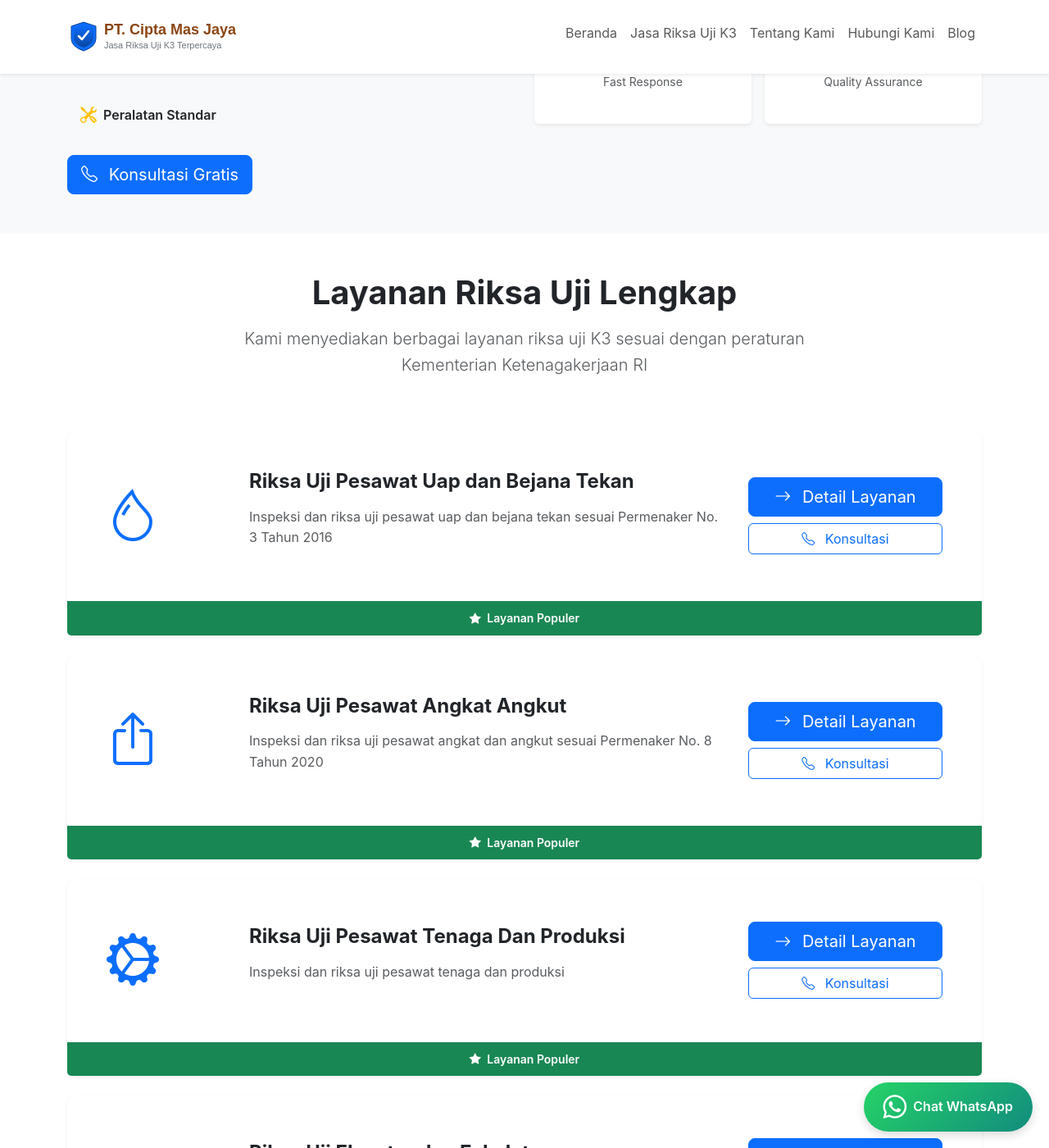
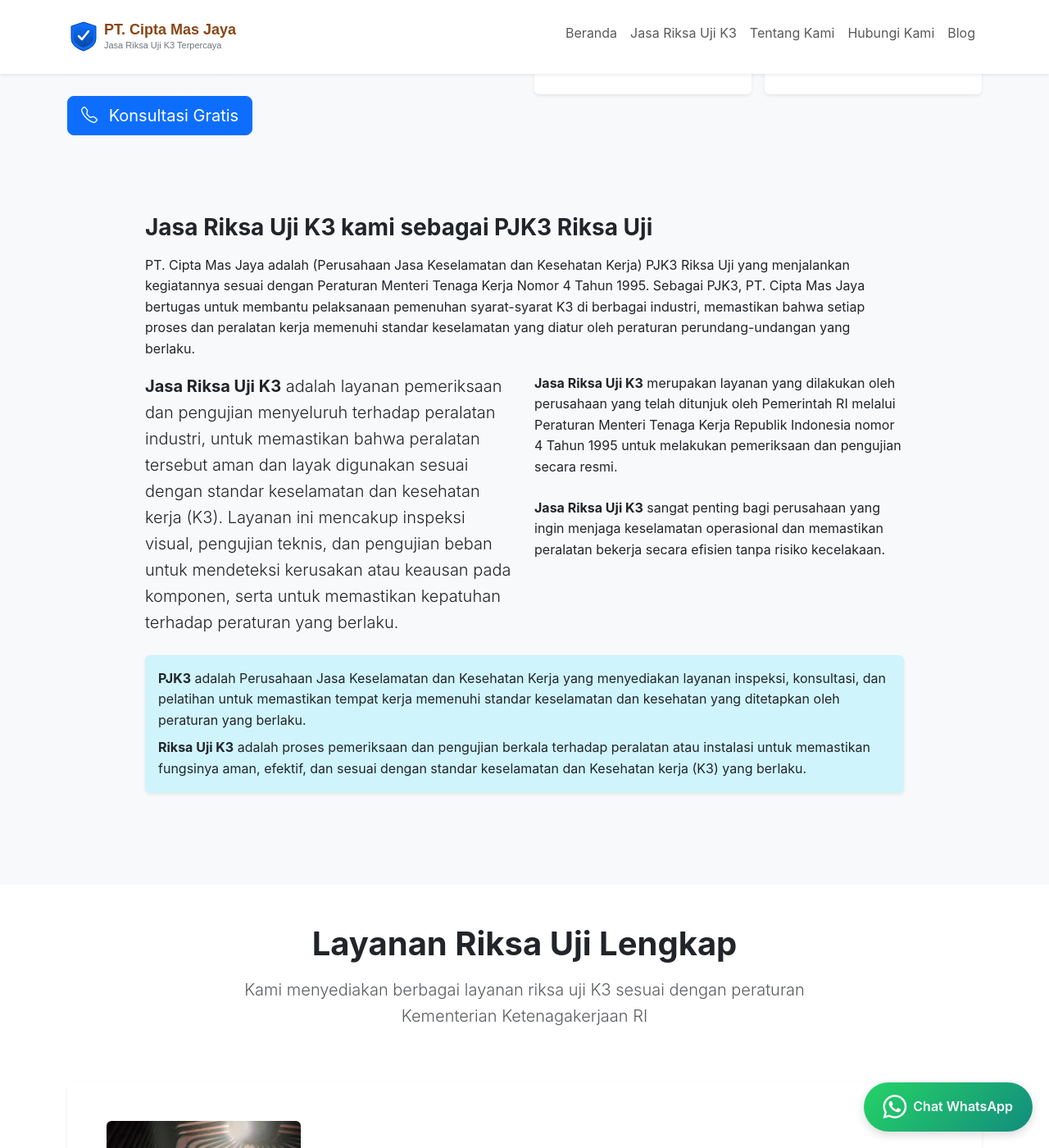
Before and after one commit to ciptamasjaya/cmj.github.io, a Jekyll site: the page built from layanan.html, in a window 1280 px wide and 1400 px high, scrolled down 645 px. Shown: the whole window at 82% size. Built offline with Jekyll 4.4.1, drawn with Linux system fonts in a browser that asks for light colours; some of the changed text lies outside the part shown.

Commit message:
Enhance layanan page with modular blocks and SEO improvements
Content Changes:
- Update service images in _data/services.yml to use correct images from layanan page
- Change H2 to H1 in block--service-intro.html for better SEO structure
- Update block--service-list.html to display service images properly

New Modular Blocks:
- Add block--jasa-riksa-uji-intro.html: Introduction content for Jasa Riksa Uji K3
- Add block--jasa-riksa-uji-gallery.html: Image gallery separated from intro (7 images)
- Add block--jenis-inspeksi-k3.html: Comparison of planned vs unplanned inspections
- Add block--google-maps.html: Google Maps embed as standalone block
- Add block--pjk3-terdekat.html: PJK3 Terdekat section with company info

Page Structure:
- Update layanan.html to use new modular blocks
- Improve content organization and flow
- Better separation of concerns with reusable blocks

🤖 Generated with [Claude Code](https://claude.com/claude-code)

Co-Authored-By: Claude <noreply@anthropic.com>

```diff
--- /dev/null
+++ b/_includes/reusable/block--google-maps.html
@@ -0,0 +1,38 @@
+{% comment %}
+============================================================================
+Google Maps Block
+============================================================================
+
+@file        _includes/reusable/block--google-maps.html
+@description Google Maps embed showing PT. Cipta Mas Jaya location
+@version     1.0.0
+@date        2025-11-23
+@author      arisciwek (PT. Cipta Mas Jaya)
+
+Features:
+---------
+- Responsive Google Maps embed
+- Lazy loading for performance
+- Accessible with proper title
+- Full-width layout with 21:9 ratio
+
+Usage:
+------
+{% include reusable/block--google-maps.html %}
+
+============================================================================
+{% endcomment %}
+
+<section class="block--google-maps py-5 bg-light">
+  <div class="container-fluid px-0">
+    <div class="ratio ratio-21x9">
+      <iframe src="https://www.google.com/maps/embed?pb=!1m18!1m12!1m3!1d3967.118673836575!2d106.13840169999999!3d-6.1147223!2m3!1f0!2f0!3f0!3m2!1i1024!2i768!4f13.1!3m3!1m2!1s0x2e4221c56d0b3687%3A0xb2eea581074f696a!2sPT.%20CIPTA%20MAS%20JAYA%20-%20PJK3%20Riksa%20Uji!5e0!3m2!1sid!2sid!4v1725689444193!5m2!1sid!2sid"
+              style="border:0;"
+              allowfullscreen=""
+              loading="lazy"
+              referrerpolicy="no-referrer-when-downgrade"
+              title="Lokasi PT. Cipta Mas Jaya - PJK3 Riksa Uji">
+      </iframe>
+    </div>
+  </div>
+</section>
--- /dev/null
+++ b/_includes/reusable/block--jasa-riksa-uji-gallery.html
@@ -0,0 +1,119 @@
+{% comment %}
+============================================================================
+Jasa Riksa Uji K3 Gallery Block
+============================================================================
+
+@file        _includes/reusable/block--jasa-riksa-uji-gallery.html
+@description Image gallery showcasing Jasa Riksa Uji K3 services
+@version     1.0.0
+@date        2025-11-23
+@author      arisciwek (PT. Cipta Mas Jaya)
+
+Features:
+---------
+- Responsive image gallery
+- 7 images in varied grid layout
+- Optimized loading with lazy loading
+- Professional presentation with shadows
+
+Usage:
+------
+{% include reusable/block--jasa-riksa-uji-gallery.html %}
+
+============================================================================
+{% endcomment %}
+
+<section class="block--jasa-riksa-uji-gallery py-5">
+  <div class="container-fluid px-lg-5">
+
+    <!-- Service Images Gallery -->
+    <div class="row g-3">
+
+      <!-- Image 1 -->
+      <div class="col-md-4">
+        <div class="card border-0 shadow-sm h-100">
+          <img src="/wp-content/uploads/2024/10/jasa-riksa-uji-k3-pt-cipta-mas-jaya-01.jpg"
+               alt="Jasa Riksa Uji K3 adalah layanan yang bertujuan untuk melakukan pemeriksaan dan pengujian terhadap peralatan kerja, instalasi, serta fasilitas lainnya guna memastikan bahwa semua sesuai dengan standar keselamatan dan kesehatan kerja (K3) yang berlaku, sehingga dapat mencegah kecelakaan kerja."
+               title="Jasa Riksa Uji K3 1"
+               class="card-img-top"
+               style="height: 250px; object-fit: cover;"
+               loading="lazy">
+        </div>
+      </div>
+
+      <!-- Image 2 -->
+      <div class="col-md-4">
+        <div class="card border-0 shadow-sm h-100">
+          <img src="/wp-content/uploads/2024/10/jasa-riksa-uji-k3-pt-cipta-mas-jaya-03.jpg"
+               alt="Jasa Riksa Uji K3 adalah layanan yang menyediakan verifikasi teknis terhadap mesin, instalasi, dan alat-alat industri, memastikan bahwa setiap komponen bekerja sesuai dengan prosedur keselamatan dan mendukung lingkungan kerja yang aman dan produktif."
+               title="Jasa Riksa Uji K3 2"
+               class="card-img-top"
+               style="height: 250px; object-fit: cover;"
+               loading="lazy">
+        </div>
+      </div>
+
+      <!-- Image 3 -->
+      <div class="col-md-4">
+        <div class="card border-0 shadow-sm h-100">
+          <img src="/wp-content/uploads/2024/10/jasa-riksa-uji-k3-pt-cipta-mas-jaya-02.jpeg"
+               alt="Jasa Riksa Uji K3 adalah sebuah layanan yang berfokus pada pengujian dan pemeriksaan keselamatan terhadap alat-alat industri serta fasilitas kerja, bertujuan untuk memastikan keamanan dan kelayakan operasional sesuai dengan standar K3 yang telah ditetapkan."
+               title="Jasa Riksa Uji K3 3"
+               class="card-img-top"
+               style="height: 250px; object-fit: cover;"
+               loading="lazy">
+        </div>
+      </div>
+
+      <!-- Image 4 (larger) -->
+      <div class="col-md-8">
+        <div class="card border-0 shadow-sm h-100">
+          <img src="/wp-content/uploads/2024/10/jasa-riksa-uji-k3-pt-cipta-mas-jaya-07-scaled.jpg"
+               alt="Jasa Riksa Uji K3 adalah layanan inspeksi menyeluruh terhadap alat dan fasilitas kerja untuk menilai tingkat keamanan dan kepatuhannya terhadap peraturan K3 yang berlaku, guna mencegah risiko kecelakaan dan kerugian operasional di tempat kerja."
+               title="Jasa Riksa Uji K3 4"
+               class="card-img-top"
+               style="height: 300px; object-fit: cover;"
+               loading="lazy">
+        </div>
+      </div>
+
+      <!-- Image 5 -->
+      <div class="col-md-4">
+        <div class="card border-0 shadow-sm h-100">
+          <img src="/wp-content/uploads/2024/10/jasa-riksa-uji-k3-pt-cipta-mas-jaya-03-1.jpg"
+               alt="Jasa Riksa Uji K3 adalah solusi komprehensif untuk memastikan semua peralatan dan fasilitas yang digunakan di tempat kerja telah memenuhi persyaratan keselamatan yang ditetapkan oleh pemerintah dan peraturan K3, sehingga menjaga keamanan para pekerja dan meningkatkan keandalan operasional."
+               title="Jasa Riksa Uji K3 5"
+               class="card-img-top"
+               style="height: 300px; object-fit: cover;"
+               loading="lazy">
+        </div>
+      </div>
+
+      <!-- Image 6 -->
+      <div class="col-md-6">
+        <div class="card border-0 shadow-sm h-100">
+          <img src="/wp-content/uploads/2024/10/jasa-riksa-uji-k3-pt-cipta-mas-jaya-05.jpg"
+               alt="Jasa Riksa Uji K3 adalah bentuk inspeksi yang dilakukan untuk memverifikasi apakah peralatan, instalasi, dan mesin-mesin industri sudah memenuhi syarat keamanan dan layak digunakan dalam operasional sehari-hari."
+               title="Jasa Riksa Uji K3 6"
+               class="card-img-top"
+               style="height: 250px; object-fit: cover;"
+               loading="lazy">
+        </div>
+      </div>
+
+      <!-- Image 7 -->
+      <div class="col-md-6">
+        <div class="card border-0 shadow-sm h-100">
+          <img src="/wp-content/uploads/2024/10/jasa-riksa-uji-k3-pt-cipta-mas-jaya-06.jpeg"
+               alt="Jasa Riksa Uji K3 adalah layanan penting yang dilakukan untuk memastikan bahwa semua perangkat dan fasilitas di lingkungan kerja berada dalam kondisi aman, baik dari segi struktural maupun operasional, demi mencegah terjadinya kecelakaan kerja."
+               title="Jasa Riksa Uji K3 7"
+               class="card-img-top"
+               style="height: 250px; object-fit: cover;"
+               loading="lazy">
+        </div>
+      </div>
+
+    </div>
+
+  </div>
+</section>
--- /dev/null
+++ b/_includes/reusable/block--jasa-riksa-uji-intro.html
@@ -0,0 +1,91 @@
+{% comment %}
+============================================================================
+Jasa Riksa Uji K3 Intro Block
+============================================================================
+
+@file        _includes/reusable/block--jasa-riksa-uji-intro.html
+@description Introduction section for Jasa Riksa Uji K3 services
+@version     1.0.0
+@date        2025-11-23
+@author      arisciwek (PT. Cipta Mas Jaya)
+
+Features:
+---------
+- SEO-optimized intro content from WordPress
+- Image gallery showcasing services
+- Responsive grid layout
+- Professional presentation
+
+Usage:
+------
+{% include reusable/block--jasa-riksa-uji-intro.html %}
+
+============================================================================
+{% endcomment %}
+
+<section class="block--jasa-riksa-uji-intro py-5 bg-light">
+  <div class="container">
+
+    <!-- Company Intro -->
+    <div class="row">
+      <div class="col-lg-10 mx-auto">
+        <h2 class="h3 fw-bold mb-3">Jasa Riksa Uji K3 kami sebagai PJK3 Riksa Uji</h2>
+        <p>
+          PT. Cipta Mas Jaya adalah (Perusahaan Jasa Keselamatan dan Kesehatan Kerja) PJK3 Riksa Uji
+          yang menjalankan kegiatannya sesuai dengan Peraturan Menteri Tenaga Kerja Nomor 4 Tahun 1995.
+          Sebagai PJK3, PT. Cipta Mas Jaya bertugas untuk membantu pelaksanaan pemenuhan syarat-syarat K3
+          di berbagai industri, memastikan bahwa setiap proses dan peralatan kerja memenuhi standar
+          keselamatan yang diatur oleh peraturan perundang-undangan yang berlaku.
+        </p>
+      </div>
+    </div>
+
+    <!-- Intro Text Content -->
+    <div class="row mb-5">
+      <div class="col-lg-10 mx-auto">
+        <div class="content-wrapper">
+          <div class="row">
+            <div class="col-lg-6">
+              <p class="lead mb-4">
+                <strong>Jasa Riksa Uji K3</strong> adalah layanan pemeriksaan dan pengujian menyeluruh
+                terhadap peralatan industri, untuk memastikan bahwa peralatan tersebut aman dan layak
+                digunakan sesuai dengan standar keselamatan dan kesehatan kerja (K3). Layanan ini mencakup
+                inspeksi visual, pengujian teknis, dan pengujian beban untuk mendeteksi kerusakan atau
+                keausan pada komponen, serta untuk memastikan kepatuhan terhadap peraturan yang berlaku.
+              </p>
+            </div>
+
+            <div class="col-lg-6">
+
+              <p class="mb-4">
+                <strong>Jasa Riksa Uji K3</strong> merupakan layanan yang dilakukan oleh perusahaan yang telah ditunjuk oleh
+                Pemerintah RI melalui Peraturan Menteri Tenaga Kerja Republik Indonesia nomor 4 Tahun 1995
+                untuk melakukan pemeriksaan dan pengujian secara resmi.
+              </p>
+
+              <p class="mb-4">
+                <strong>Jasa Riksa Uji K3</strong> sangat penting bagi perusahaan yang ingin menjaga
+                keselamatan operasional dan memastikan peralatan bekerja secara efisien tanpa risiko kecelakaan.
+              </p>
+            </div>
+          </div>
+
+          <div class="alert alert-info border-0 shadow-sm">
+            <p class="mb-2">
+              <strong>PJK3</strong> adalah Perusahaan Jasa Keselamatan dan Kesehatan Kerja yang menyediakan
+              layanan inspeksi, konsultasi, dan pelatihan untuk memastikan tempat kerja memenuhi standar
+              keselamatan dan kesehatan yang ditetapkan oleh peraturan yang berlaku.
+            </p>
+            <p class="mb-0">
+              <strong>Riksa Uji K3</strong> adalah proses pemeriksaan dan pengujian berkala terhadap
+              peralatan atau instalasi untuk memastikan fungsinya aman, efektif, dan sesuai dengan standar
+              keselamatan dan Kesehatan kerja (K3) yang berlaku.
+            </p>
+          </div>
+
+        </div>
+      </div>
+    </div>
+
+  </div>
+</section>
--- /dev/null
+++ b/_includes/reusable/block--jenis-inspeksi-k3.html
@@ -0,0 +1,121 @@
+{% comment %}
+============================================================================
+Jenis Inspeksi K3 Block
+============================================================================
+
+@file        _includes/reusable/block--jenis-inspeksi-k3.html
+@description Types of K3 inspection: Planned vs Unplanned comparison
+@version     1.0.1
+@date        2025-11-23
+@author      arisciwek (PT. Cipta Mas Jaya)
+
+Features:
+---------
+- SEO-optimized content from WordPress
+- Comparison card layout
+- Responsive design
+
+Usage:
+------
+{% include reusable/block--jenis-inspeksi-k3.html %}
+
+============================================================================
+{% endcomment %}
+
+<section class="block--jenis-inspeksi-k3 py-5">
+  <div class="container">
+
+    <!-- Section Header -->
+    <div class="row mb-5">
+      <div class="col-lg-10 mx-auto">
+        <h2 class="h2 fw-bold mb-3">Jenis Inspeksi K3</h2>
+
+        <p class="mb-3">
+          Inspeksi K3 adalah proses pemeriksaan yang dilakukan untuk memastikan bahwa lingkungan kerja,
+          peralatan, dan prosedur operasional mematuhi standar keselamatan dan kesehatan kerja (K3) yang berlaku.
+        </p>
+
+        <p class="mb-3">
+          Jenis inspeksi K3 mencakup beberapa kategori utama, seperti inspeksi terencana yang dilakukan secara
+          berkala untuk memastikan semua peralatan dan fasilitas kerja memenuhi standar keselamatan yang berlaku.
+          Inspeksi tidak terencana dilakukan mendadak tanpa pemberitahuan untuk mengevaluasi kepatuhan di kondisi
+          nyata. Inspeksi khusus dilakukan ketika ada kejadian tertentu, seperti kecelakaan kerja, yang memerlukan
+          penyelidikan lebih lanjut.
+        </p>
+
+        <p class="mb-4">
+          Inspeksi Terencana dan Tidak Terencana adalah dua pendekatan penting dalam memastikan keselamatan dan
+          kepatuhan operasional. Kedua jenis inspeksi ini saling melengkapi, dengan inspeksi terencana memberikan
+          dasar pemantauan yang konsisten, sementara inspeksi tidak terencana bertindak sebagai pengendalian
+          tambahan untuk menangani masalah mendesak.
+        </p>
+      </div>
+    </div>
+
+    <!-- Comparison Cards -->
+    <div class="row g-4 mb-5">
+
+      <!-- Inspeksi Terencana -->
+      <div class="col-md-6">
+        <div class="card border-0 shadow-sm h-100">
+          <div class="card-body p-4">
+            <div class="text-center mb-3">
+              <i class="bi bi-calendar-check display-4 text-primary"></i>
+            </div>
+            <h3 class="h4 fw-bold text-center mb-3">
+              Inspeksi<br>Terencana
+            </h3>
+            <p class="text-muted">
+              Inspeksi terencana adalah inspeksi yang dilakukan secara rutin sesuai jadwal yang telah ditetapkan
+              untuk mengidentifikasi potensi bahaya dan memastikan semua peralatan serta prosedur kerja memenuhi
+              standar keselamatan dan Kesehatan kerja.
+            </p>
+          </div>
+          <div class="card-footer bg-primary bg-opacity-10 border-0 text-center py-3">
+            <small class="text-primary fw-semibold">
+              <i class="bi bi-check-circle me-1"></i>
+              Dilakukan Secara Berkala
+            </small>
+          </div>
+        </div>
+      </div>
+
+      <!-- Inspeksi Tidak Terencana -->
+      <div class="col-md-6">
+        <div class="card border-0 shadow-sm h-100">
+          <div class="card-body p-4">
+            <div class="text-center mb-3">
+              <i class="bi bi-alarm display-4 text-warning"></i>
+            </div>
+            <h3 class="h4 fw-bold text-center mb-3">
+              Inspeksi<br>Tidak Terencana
+            </h3>
+            <p class="text-muted">
+              Inspeksi tidak terencana adalah inspeksi dilakukan tanpa pemberitahuan sebelumnya, sering kali
+              dipicu oleh insiden atau keluhan, dengan tujuan mengevaluasi situasi darurat dan mendeteksi risiko
+              yang mungkin terlewat dalam inspeksi terencana.
+            </p>
+          </div>
+          <div class="card-footer bg-warning bg-opacity-10 border-0 text-center py-3">
+            <small class="text-warning fw-semibold">
+              <i class="bi bi-exclamation-triangle me-1"></i>
+              Tanpa Pemberitahuan
+            </small>
+          </div>
+        </div>
+      </div>
+
+    </div>
+
+    <!-- CTA Button -->
+    <div class="row">
+      <div class="col-12 text-center">
+        <a href="{{ '/contact' | relative_url }}" class="btn btn-primary btn-lg">
+          <i class="bi bi-chat-dots me-2"></i>
+          Konsultasi Sekarang
+        </a>
+      </div>
+    </div>
+
+  </div>
+</section>
--- /dev/null
+++ b/_includes/reusable/block--pjk3-terdekat.html
@@ -0,0 +1,54 @@
+{% comment %}
+============================================================================
+PJK3 Terdekat Block
+============================================================================
+
+@file        _includes/reusable/block--pjk3-terdekat.html
+@description PJK3 Riksa Uji Terdekat section
+@version     1.0.0
+@date        2025-11-23
+@author      arisciwek (PT. Cipta Mas Jaya)
+
+Features:
+---------
+- SEO-optimized content about PJK3 location
+- Professional presentation
+- Centered layout with max-width
+- Responsive design
+
+Usage:
+------
+{% include reusable/block--pjk3-terdekat.html %}
+
+============================================================================
+{% endcomment %}
+
+<section class="pjk3-terdekat py-5">
+  <div class="container">
+
+    <div class="row">
+      <div class="col-lg-8 mx-auto text-center">
+
+        <p class="text-muted text-uppercase mb-2 fw-semibold">
+          PT. Cipta Mas Jaya adalah PJK3 terdekat dengan anda sebagai Penyedia Jasa Riksa Uji K3
+        </p>
+
+        <h2 class="h2 fw-bold mb-4">PJK3 Riksa Uji Terdekat</h2>
+
+        <p class="lead">
+          PT. Cipta Mas Jaya adalah PJK3 Riksa Uji terdekat anda yang menyediakan jasa riksa uji k3
+          yakni layanan keselamatan dan kesehatan kerja (K3) dengan standar tinggi di berbagai sektor
+          industri. Sebagai perusahaan yang berlisensi resmi dan memiliki pengalaman luas, PT. Cipta
+          Mas Jaya menawarkan beragam layanan, termasuk inspeksi dan pengujian teknis untuk memastikan
+          peralatan dan lingkungan kerja memenuhi regulasi K3 yang berlaku. Dengan tim tenaga ahli
+          bersertifikat, perusahaan ini mampu memberikan layanan yang cepat, responsif, dan profesional,
+          sehingga menjadi pilihan ideal bagi perusahaan yang membutuhkan dukungan K3 di wilayah sekitar.
+          Selain itu, kemudahan akses dan harga yang kompetitif menjadikan PT. Cipta Mas Jaya solusi
+          terbaik untuk memastikan keselamatan kerja di tempat Anda.
+        </p>
+
+      </div>
+    </div>
+
+  </div>
+</section>
--- a/_includes/reusable/block--service-intro.html
+++ b/_includes/reusable/block--service-intro.html
@@ -40,10 +40,10 @@ Usage:
            | replace: '{company_name}', site.business.name
            | replace: '{founding_year}', site.business.foundingDate | date: "%Y" %}
 
-        <div class="service-intro-heading mb-4">
-          <i class="bi {{ site.data.service_intro.heading.icon }} {{ site.data.service_intro.heading.icon_color }}"></i>
-          <h2 class="h1 fw-bold mb-0">{{ site.data.service_intro.heading.title }}</h2>
-        </div>
+        <h1 class="h1 fw-bold mb-4">
+          <i class="bi {{ site.data.service_intro.heading.icon }} {{ site.data.service_intro.heading.icon_color }} me-2"></i>
+          {{ site.data.service_intro.heading.title }}
+        </h1>
 
         <p class="lead mb-4">
           {{ lead_text }}
--- a/_includes/reusable/block--service-list.html
+++ b/_includes/reusable/block--service-list.html
@@ -48,19 +48,27 @@ Usage:
     <div class="row mb-4">
       <div class="col-12">
 
-        <div class="card service-list-card border-0 shadow-sm">
+        <div class="card service-list-card service-{{ service.slug }} border-0 shadow-sm">
           <div class="card-body p-4 p-lg-5">
             <div class="row align-items-center">
 
-              <!-- Service Icon -->
-              <div class="col-lg-2 mb-3 mb-lg-0 text-center text-lg-start">
-                <div class="service-icon-large">
+              <!-- Service Image -->
+              <div class="col-lg-3 mb-3 mb-lg-0">
+                {% if service.image %}
+                <img src="{{ service.image | relative_url }}"
+                     alt="{{ service.name }}"
+                     class="img-fluid rounded shadow-sm"
+                     style="width: 100%; height: 200px; object-fit: cover;"
+                     loading="lazy">
+                {% else %}
+                <div class="service-icon-large text-center">
                   <i class="bi {{ service.icon }} text-primary"></i>
                 </div>
+                {% endif %}
               </div>
 
               <!-- Service Content -->
-              <div class="col-lg-7 mb-3 mb-lg-0">
+              <div class="col-lg-6 mb-3 mb-lg-0">
                 <h3 class="h4 fw-bold mb-3">{{ service.name }}</h3>
                 <p class="text-muted mb-3">{{ service.description }}</p>
 
@@ -90,7 +98,7 @@ Usage:
               </div>
 
               <!-- Service Action -->
-              <div class="col-lg-3 text-center text-lg-end">
+              <div class="col-lg-3 text-center text-lg-end d-flex flex-column gap-2">
                 {% if service.slug %}
                 <a href="{{ '/layanan/' | append: service.slug | relative_url }}"
                    class="btn btn-primary btn-lg mb-2 w-100 w-lg-auto">
--- a/layanan.html
+++ b/layanan.html
@@ -64,6 +64,9 @@ service_coverage:
 <!-- Service Intro Section -->
 {% include reusable/block--service-intro.html %}
 
+<!-- Jasa Riksa Uji K3 Intro Section (SEO Content from WordPress) -->
+{% include reusable/block--jasa-riksa-uji-intro.html %}
+
 <!-- Service List Component -->
 {% include reusable/block--service-list.html %}
 
@@ -75,3 +78,15 @@ service_coverage:
 
 <!-- CTA Section -->
 {% include reusable/block--cta-contact.html %}
+
+<!-- Jenis Inspeksi K3 Section (Terencana vs Tidak Terencana) -->
+{% include reusable/block--jenis-inspeksi-k3.html %}
+
+<!-- Google Maps -->
+{% include reusable/block--google-maps.html %}
+
+<!-- Image Gallery -->
+{% include reusable/block--jasa-riksa-uji-gallery.html %}
+
+<!-- PJK3 Terdekat Section -->
+{% include reusable/block--pjk3-terdekat.html %}
```
Also changed, not shown: _data/services.yml (+9 -9 lines).
